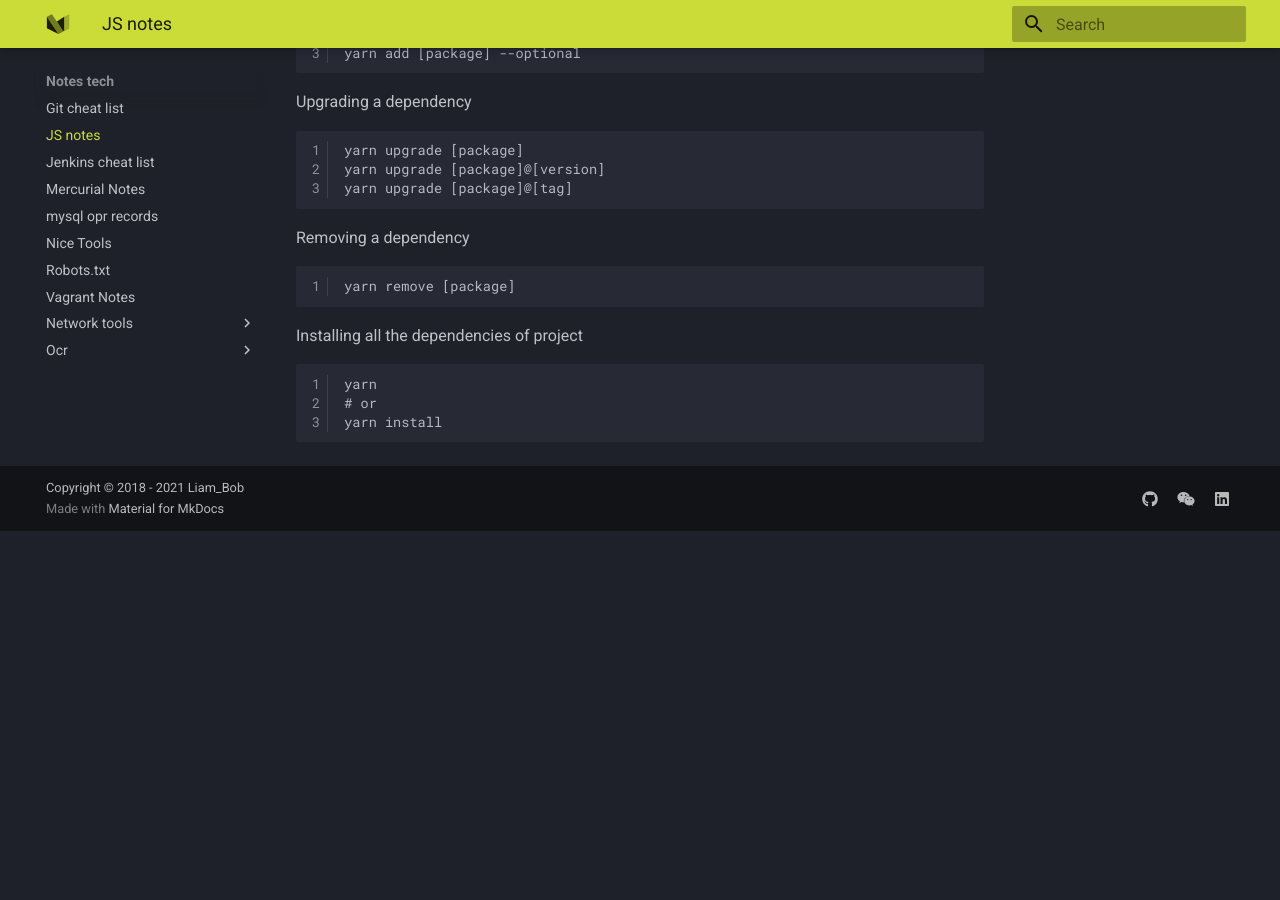
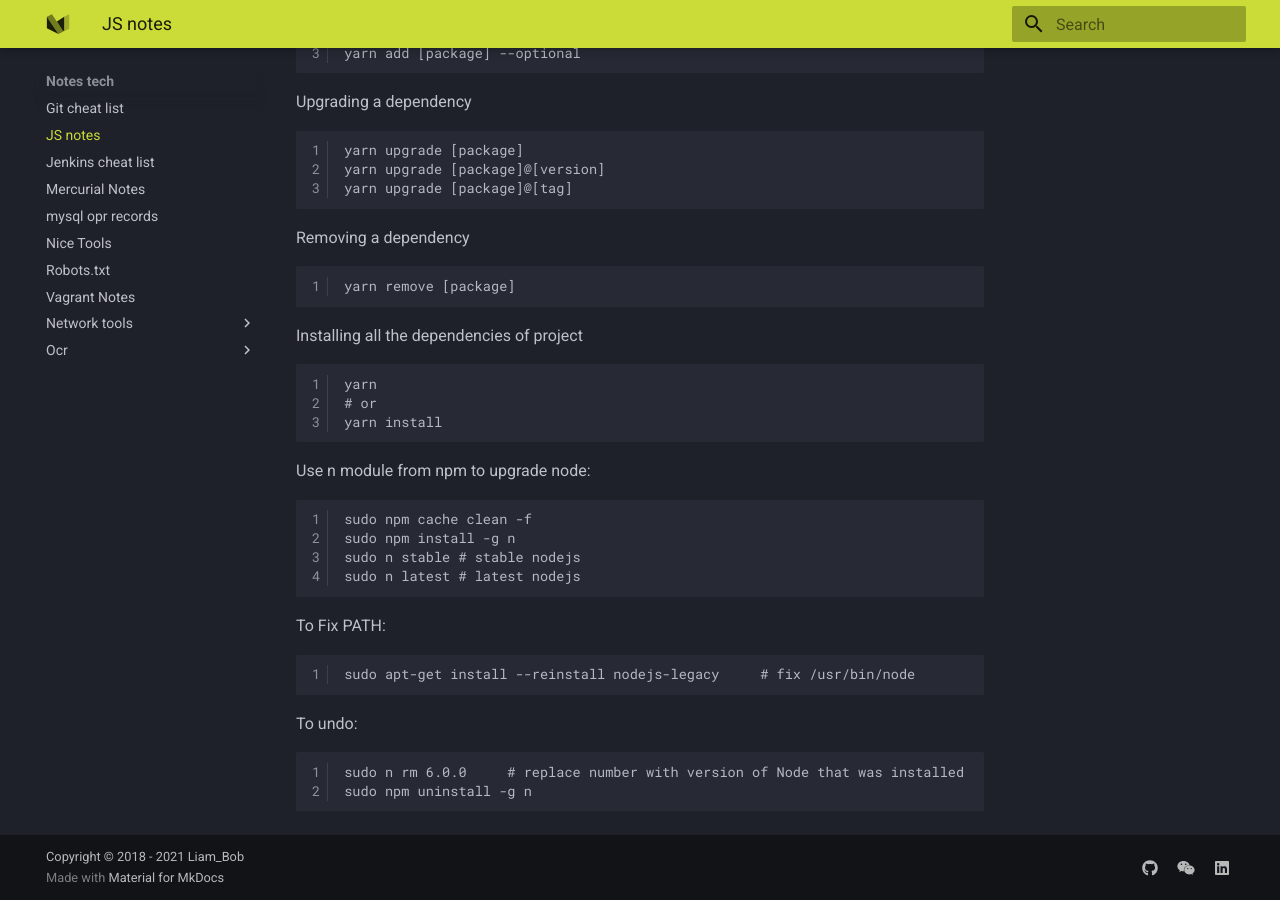
Before and after one commit to liambob77/ruihan.tech, an MkDocs documentation site: the page built from docs/notes_tech/javascript.md, in a window 1280 px wide and 900 px high, scrolled down 549 px. Built offline with MkDocs 1.6.1 and Material for MkDocs 9.7.7, drawn with Linux system fonts in a browser that asks for light colours; before the commit the page ends 1080 px from its top, so only the background shows below that.

Commit message:
Update javascript.md

````diff
--- a/docs/notes_tech/javascript.md
+++ b/docs/notes_tech/javascript.md
@@ -45,3 +45,25 @@ yarn
 # or
 yarn install
 ```
+
+Use n module from npm to upgrade node:
+
+``` javascirpt
+sudo npm cache clean -f
+sudo npm install -g n
+sudo n stable # stable nodejs
+sudo n latest # latest nodejs
+```
+
+To Fix PATH:
+
+``` javascirpt
+sudo apt-get install --reinstall nodejs-legacy     # fix /usr/bin/node
+```
+
+To undo:
+
+``` javascirpt
+sudo n rm 6.0.0     # replace number with version of Node that was installed
+sudo npm uninstall -g n
+```
````
